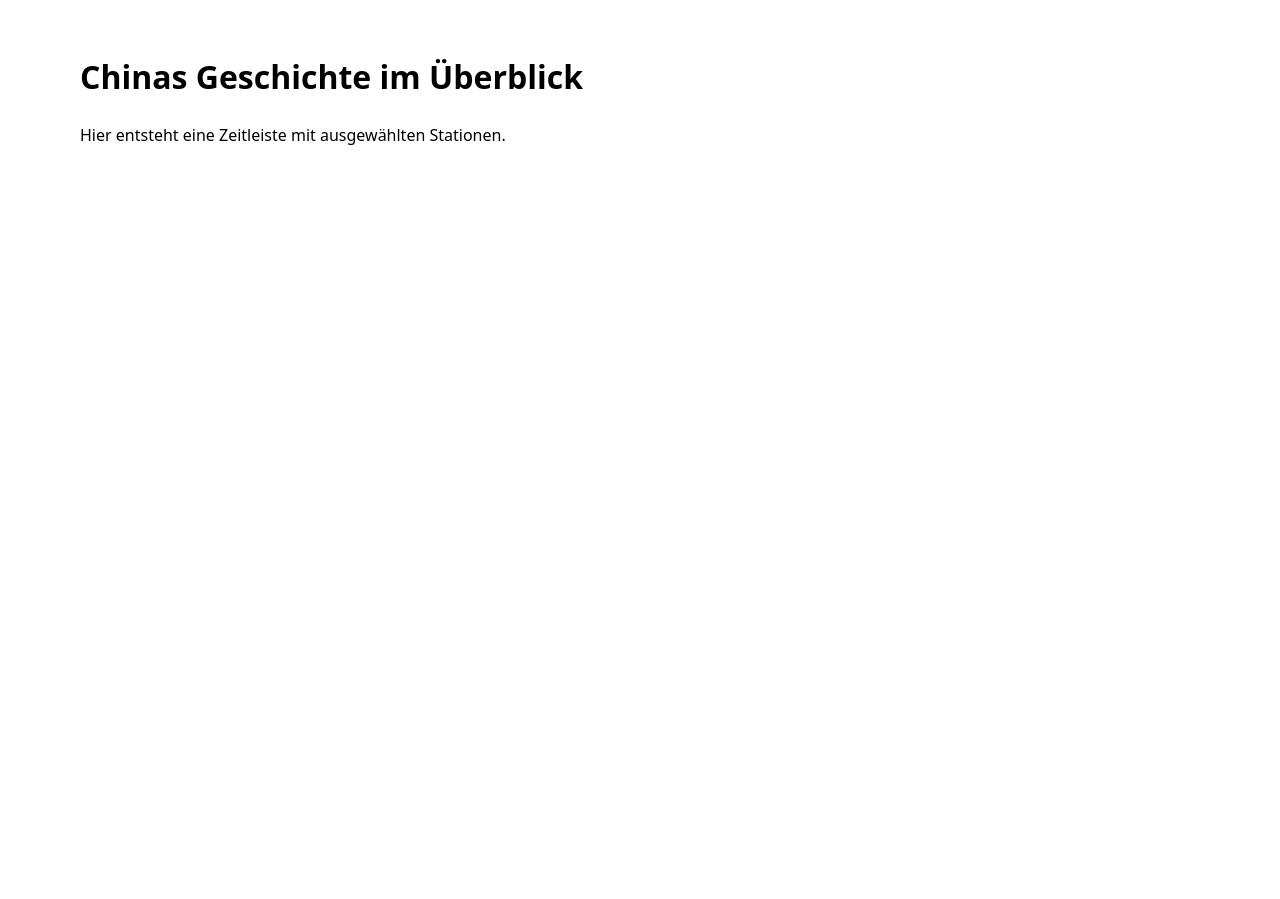
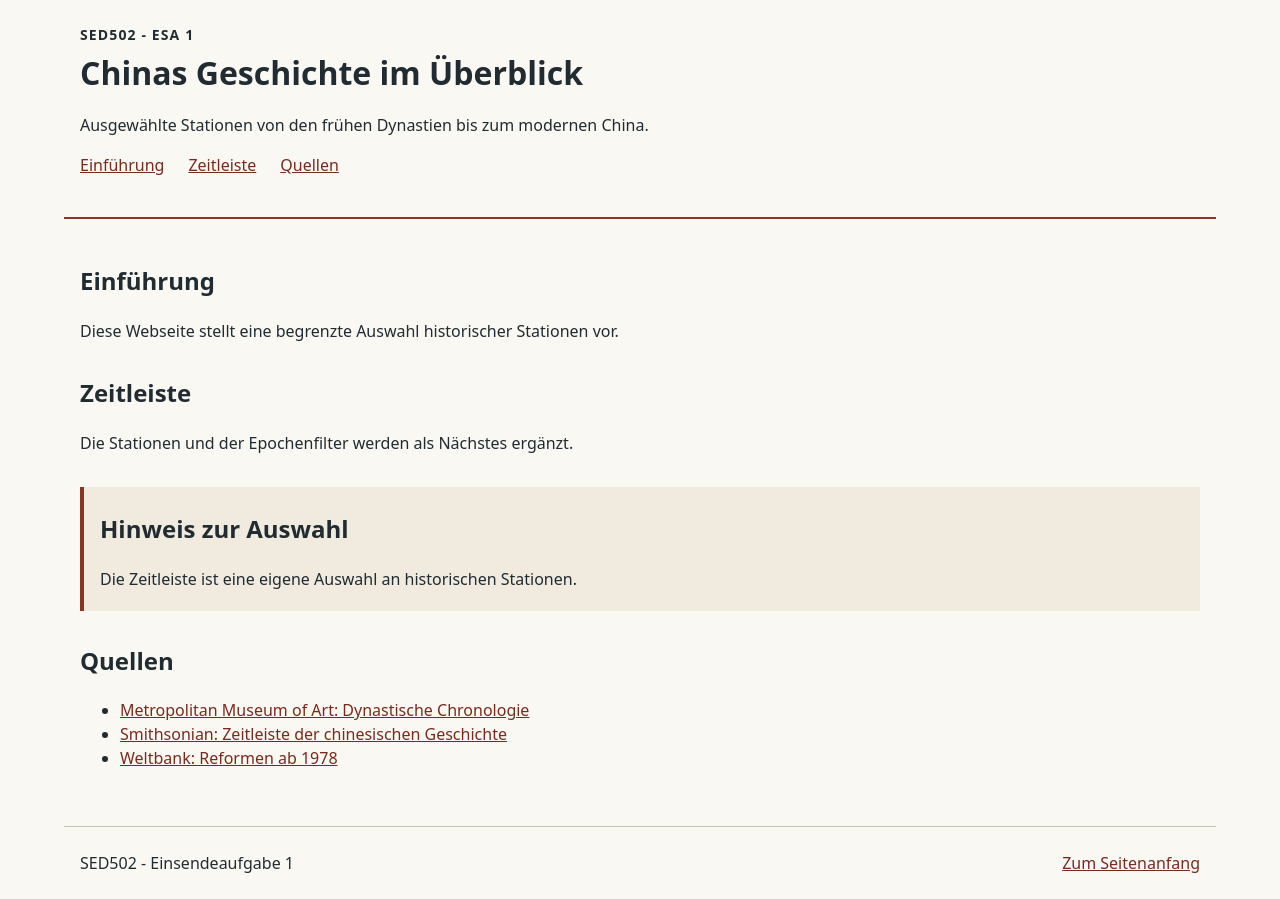
Before and after one commit to cchhrriiss/SED502_ESA1, a website built with Vite: page index.html in a window 1280 px wide. Before the commit the page ends 800 px from the top, so only its background shows below. Built offline with nearby package versions, Linux system fonts and the light colour scheme.

Commit message:
Add: HTML Grundgerüst und CSS-Styling

```diff
--- a/index.html
+++ b/index.html
@@ -3,13 +3,76 @@
   <head>
     <meta charset="UTF-8" />
     <meta name="viewport" content="width=device-width, initial-scale=1.0" />
+    <meta
+      name="description"
+      content="Eine Zeitleiste mit ausgewählten Stationen der Geschichte Chinas."
+    />
     <title>Chinas Geschichte im Überblick</title>
     <script type="module" src="/src/main.ts"></script>
   </head>
   <body>
-    <main>
+    <a class="skip-link" href="#inhalt">Zum Inhalt springen</a>
+
+    <header class="site-header" id="seitenanfang">
+      <p class="kicker">SED502 - ESA 1</p>
       <h1>Chinas Geschichte im Überblick</h1>
-      <p>Hier entsteht eine Zeitleiste mit ausgewählten Stationen.</p>
+      <p>Ausgewählte Stationen von den frühen Dynastien bis zum modernen China.</p>
+
+      <nav aria-label="Hauptnavigation">
+        <ul>
+          <li><a href="#einfuehrung">Einführung</a></li>
+          <li><a href="#zeitleiste">Zeitleiste</a></li>
+          <li><a href="#quellen">Quellen</a></li>
+        </ul>
+      </nav>
+    </header>
+
+    <main id="inhalt">
+      <section id="einfuehrung" aria-labelledby="einfuehrung-titel">
+        <h2 id="einfuehrung-titel">Einführung</h2>
+        <p>
+          Diese Webseite stellt eine begrenzte Auswahl historischer Stationen
+          vor.
+        </p>
+      </section>
+
+      <section id="zeitleiste" aria-labelledby="zeitleiste-titel">
+        <h2 id="zeitleiste-titel">Zeitleiste</h2>
+        <p>Die Stationen und der Epochenfilter werden als Nächstes ergänzt.</p>
+      </section>
+
+      <aside aria-labelledby="hinweis-titel">
+        <h2 id="hinweis-titel">Hinweis zur Auswahl</h2>
+        <p>
+          Die Zeitleiste ist eine eigene Auswahl an historischen Stationen.
+        </p>
+      </aside>
+
+      <section id="quellen" aria-labelledby="quellen-titel">
+        <h2 id="quellen-titel">Quellen</h2>
+        <ul>
+          <li>
+            <a href="https://www.metmuseum.org/-/media/files/learn/for-educators/publications-for-educators/korea.pdf">
+              Metropolitan Museum of Art: Dynastische Chronologie
+            </a>
+          </li>
+          <li>
+            <a href="https://asia.si.edu/education/educator-resources/teaching-china-with-the-smithsonian/interactives/timelines/timeline-of-chinese-history-art-and-culture/">
+              Smithsonian: Zeitleiste der chinesischen Geschichte
+            </a>
+          </li>
+          <li>
+            <a href="https://blogs.worldbank.org/en/eastasiapacific/reflections-on-forty-years-of-china-reforms">
+              Weltbank: Reformen ab 1978
+            </a>
+          </li>
+        </ul>
+      </section>
     </main>
+
+    <footer>
+      <p>SED502 - Einsendeaufgabe 1</p>
+      <a href="#seitenanfang">Zum Seitenanfang</a>
+    </footer>
   </body>
 </html>
--- a/src/style.css
+++ b/src/style.css
@@ -2,10 +2,82 @@ body {
   margin: 0;
   font-family: system-ui, sans-serif;
   line-height: 1.5;
+  color: #202b32;
+  background: #faf8f3;
 }
 
-main {
+a {
+  color: #7a291d;
+}
+
+a:focus-visible {
+  outline: 3px solid #173c65;
+  outline-offset: 3px;
+}
+
+.skip-link {
+  position: absolute;
+  top: -5rem;
+  left: 1rem;
+  padding: 0.5rem 0.75rem;
+  background: #fff;
+}
+
+.skip-link:focus {
+  top: 1rem;
+}
+
+.site-header,
+main,
+footer {
   max-width: 70rem;
   margin: 0 auto;
-  padding: 2rem 1rem;
+  padding: 1.5rem 1rem;
 }
+
+.site-header {
+  border-bottom: 2px solid #8c3526;
+}
+
+.site-header h1 {
+  margin: 0.25rem 0;
+}
+
+.kicker {
+  margin: 0;
+  font-size: 0.875rem;
+  font-weight: 700;
+  letter-spacing: 0.08em;
+  text-transform: uppercase;
+}
+
+nav ul {
+  display: flex;
+  flex-wrap: wrap;
+  gap: 0.5rem 1.5rem;
+  padding: 0;
+  list-style: none;
+}
+
+main section,
+main aside {
+  margin-bottom: 2rem;
+}
+
+main aside {
+  padding: 0.25rem 1rem;
+  border-left: 4px solid #8c3526;
+  background: #f1eadf;
+}
+
+footer {
+  display: flex;
+  flex-wrap: wrap;
+  justify-content: space-between;
+  gap: 0.5rem 1rem;
+  border-top: 1px solid #c8c1b5;
+}
+
+footer p {
+  margin: 0;
+}
```
